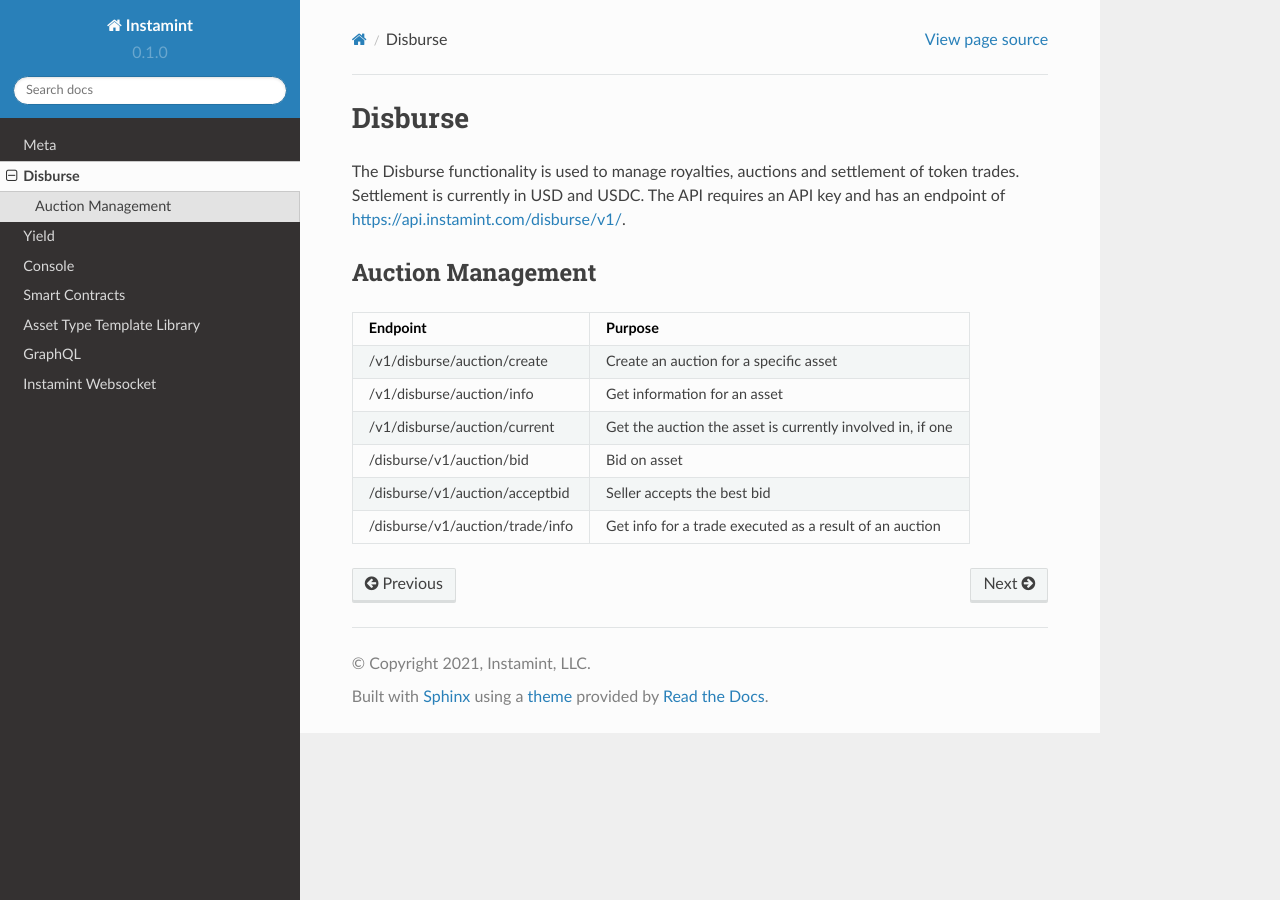
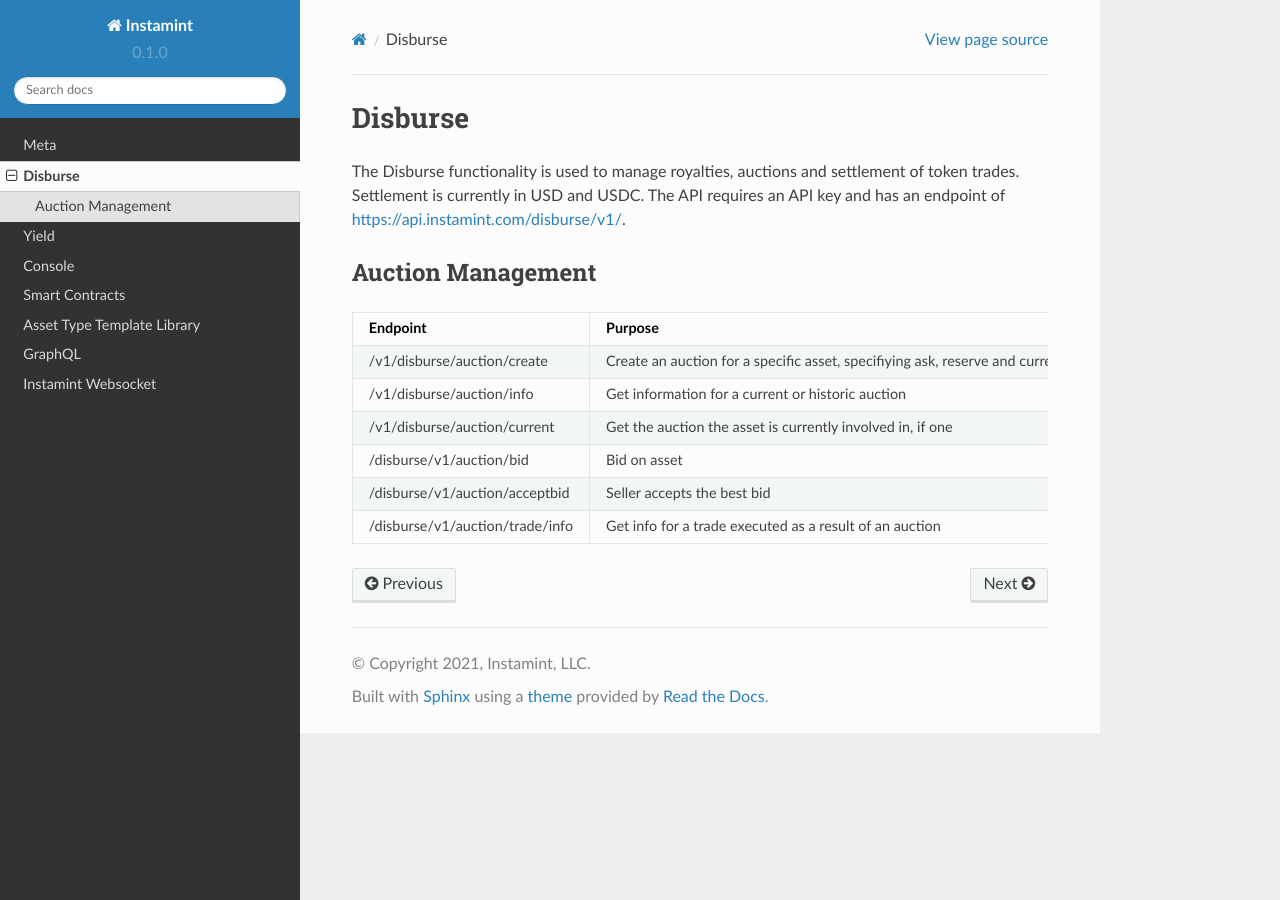
Before and after one commit to instamint/zzz-deprecated-docs, a Sphinx documentation site: the page built from docs/source/disburse.rst, in a window 1280 px wide. Built offline with Sphinx 7.4.7 and the Read the Docs theme 2.0.0, drawn with Linux system fonts in a browser that asks for light colours; pages that are not in the unit, such as notebooks, are missing from menus.

Commit message:
Update disburse.rst

```diff
--- a/docs/source/disburse.rst
+++ b/docs/source/disburse.rst
@@ -7,18 +7,18 @@
 Auction Management
 -------------------
 
-+-------------------------------------------+--------------------------------------------------------------+
-| Endpoint                                  | Purpose                                                      |
-+===========================================+==============================================================+
-| /v1/disburse/auction/create               | Create an auction for a specific asset                       |
-+-------------------------------------------+--------------------------------------------------------------+
-| /v1/disburse/auction/info                 | Get information for an asset                                 |
-+-------------------------------------------+--------------------------------------------------------------+
-| /v1/disburse/auction/current              | Get the auction the asset is currently involved in, if one   |
-+-------------------------------------------+--------------------------------------------------------------+
-| /disburse/v1/auction/bid                  | Bid on asset                                                 |
-+-------------------------------------------+--------------------------------------------------------------+
-| /disburse/v1/auction/acceptbid            | Seller accepts the best bid                                  |
-+-------------------------------------------+--------------------------------------------------------------+
-| /disburse/v1/auction/trade/info           | Get info for a trade executed as a result of an auction      |
-+-------------------------------------------+--------------------------------------------------------------+
++-------------------------------------------+-----------------------------------------------------------------------------------------------------+
+| Endpoint                                  | Purpose                                                                                             |
++===========================================+=====================================================================================================+
+| /v1/disburse/auction/create               | Create an auction for a specific asset, specifiying ask, reserve and currency                       |
++-------------------------------------------+-----------------------------------------------------------------------------------------------------+
+| /v1/disburse/auction/info                 | Get information for a current or historic auction                                                   |
++-------------------------------------------+-----------------------------------------------------------------------------------------------------+
+| /v1/disburse/auction/current              | Get the auction the asset is currently involved in, if one                                          |
++-------------------------------------------+-----------------------------------------------------------------------------------------------------+
+| /disburse/v1/auction/bid                  | Bid on asset                                                                                        |
++-------------------------------------------+-----------------------------------------------------------------------------------------------------+
+| /disburse/v1/auction/acceptbid            | Seller accepts the best bid                                                                         |
++-------------------------------------------+-----------------------------------------------------------------------------------------------------+
+| /disburse/v1/auction/trade/info           | Get info for a trade executed as a result of an auction                                             |
++-------------------------------------------+-----------------------------------------------------------------------------------------------------+
```
